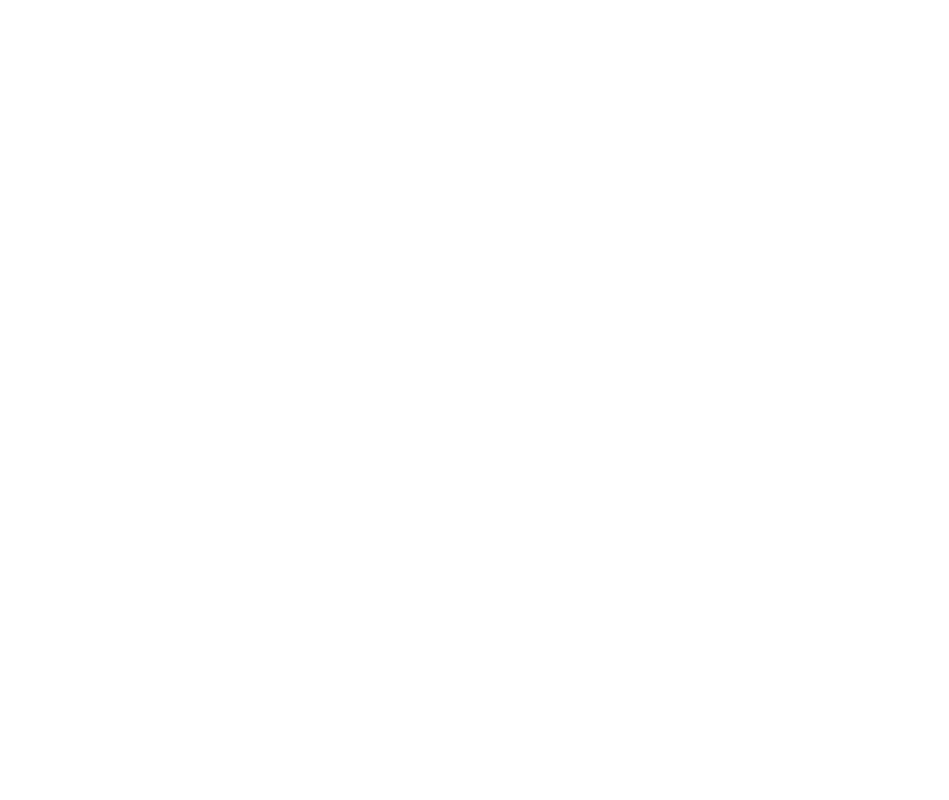
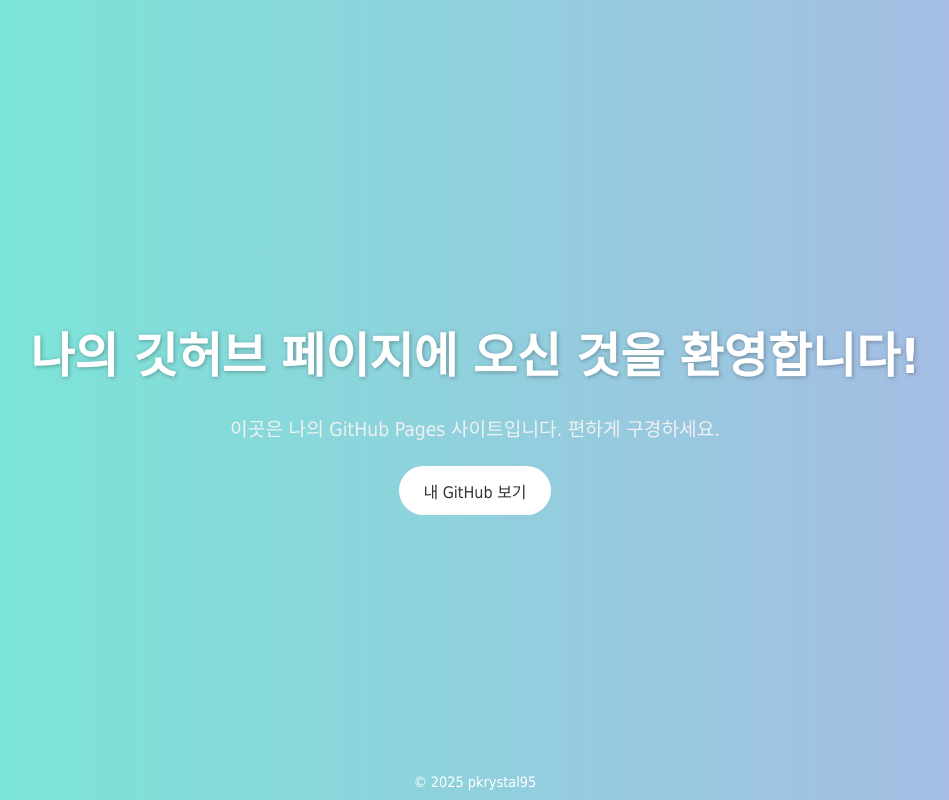
Before and after one commit to pkrystal95/html_example, a plain HTML site: page index.html in a window 1280 px wide. Shown: the whole page, without its empty margins (165-1114 px from the left). Drawn offline with Linux system fonts and the light colour scheme.

Commit message:
gitpage 추가

```diff
--- a/index.html
+++ b/index.html
@@ -1,9 +1,71 @@
 <!DOCTYPE html>
-<html lang="en">
+<html lang="ko">
   <head>
     <meta charset="UTF-8" />
     <meta name="viewport" content="width=device-width, initial-scale=1.0" />
-    <title>Document</title>
+    <title>나의 깃허브 페이지</title>
+    <style>
+      /* 전체 배경과 폰트 */
+      body {
+        margin: 0;
+        font-family: "맑은 고딕", "Malgun Gothic", Tahoma, Geneva, Verdana,
+          sans-serif;
+        background: linear-gradient(to right, #74ebd5, #acb6e5);
+        color: #333;
+        display: flex;
+        flex-direction: column;
+        align-items: center;
+        justify-content: center;
+        height: 100vh;
+        text-align: center;
+      }
+
+      h1 {
+        font-size: 3rem;
+        margin-bottom: 0.5rem;
+        color: #fff;
+        text-shadow: 1px 1px 4px rgba(0, 0, 0, 0.3);
+      }
+
+      p {
+        font-size: 1.2rem;
+        margin-bottom: 1.5rem;
+        color: #f0f0f0;
+      }
+
+      .btn {
+        background-color: #fff;
+        color: #333;
+        padding: 0.8rem 1.5rem;
+        border: none;
+        border-radius: 25px;
+        font-size: 1rem;
+        cursor: pointer;
+        transition: all 0.3s ease;
+        text-decoration: none;
+      }
+
+      .btn:hover {
+        background-color: #333;
+        color: #fff;
+        transform: scale(1.05);
+      }
+
+      footer {
+        position: absolute;
+        bottom: 10px;
+        font-size: 0.9rem;
+        color: #fff;
+      }
+    </style>
   </head>
-  <body></body>
+  <body>
+    <h1>나의 깃허브 페이지에 오신 것을 환영합니다!</h1>
+    <p>이곳은 나의 GitHub Pages 사이트입니다. 편하게 구경하세요.</p>
+    <a href="https://github.com/pkrystal95" class="btn" target="_blank"
+      >내 GitHub 보기</a
+    >
+
+    <footer>© 2025 pkrystal95</footer>
+  </body>
 </html>
```
Also changed, not shown: src/form.html (renamed from form.html), src/typography.html (renamed from typography.html), 2 other files.
